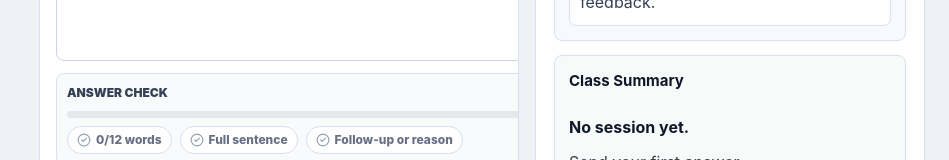
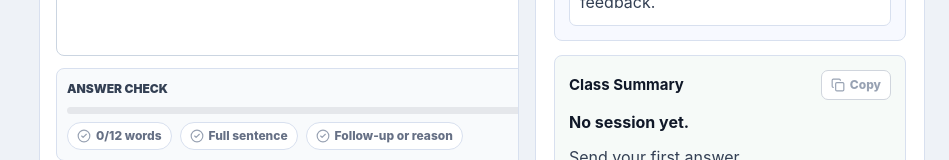
Before and after one commit to DAIYANGMEI/speakpilot, a React (Vite) app: page / in a window 1280 px wide. Shown: the part 2078-2238 px from the top of the page, without its empty margins (331-1280 px from the left). Built offline with nearby package versions, Linux system fonts and the light colour scheme; no server answers.

Commit message:
Add session summary copy

```diff
--- a/src/App.css
+++ b/src/App.css
@@ -951,6 +951,38 @@ textarea:focus {
   gap: 10px;
 }
 
+.summary-heading {
+  align-items: center;
+  display: flex;
+  gap: 10px;
+  justify-content: space-between;
+}
+
+.summary-heading h3 {
+  margin-bottom: 0;
+}
+
+.summary-heading button {
+  align-items: center;
+  background: #ffffff;
+  border: 1px solid #76c7b7;
+  border-radius: 7px;
+  color: #0f766e;
+  cursor: pointer;
+  display: inline-flex;
+  font-size: 12px;
+  font-weight: 800;
+  gap: 5px;
+  min-height: 30px;
+  padding: 0 9px;
+}
+
+.summary-heading button:disabled {
+  border-color: #d0d5dd;
+  color: #98a2b3;
+  cursor: not-allowed;
+}
+
 .summary-box strong {
   color: #101828;
 }
--- a/src/App.tsx
+++ b/src/App.tsx
@@ -4,6 +4,7 @@ import {
   Brain,
   CalendarDays,
   CheckCircle2,
+  Copy,
   Gauge,
   Loader2,
   MessageSquareText,
@@ -23,6 +24,7 @@ import heroImage from './assets/hero.png'
 import './App.css'
 
 type ApiStatus = 'checking' | 'ready' | 'error'
+type CopyStatus = 'idle' | 'copied' | 'error'
 type PracticeMode = 'scenario' | 'freeTalk' | 'grammar' | 'plan' | 'vocabulary'
 type LearnerLevel = 'A1' | 'A2' | 'B1' | 'B2' | 'C1'
 
@@ -355,6 +357,25 @@ function createReadinessItems(text: string, mode: PracticeMode, targetWords: num
   ]
 }
 
+function createSummaryText(feedback: CoachFeedback, modeTitle: string) {
+  return [
+    `SpeakPilot practice summary`,
+    `Mode: ${modeTitle}`,
+    `Score: ${feedback.score}`,
+    `Level: ${feedback.level}`,
+    `Focus: ${feedback.focusArea}`,
+    '',
+    `Better version:`,
+    feedback.suggestedRewrite,
+    '',
+    `Next step:`,
+    feedback.sessionSummary.nextStep,
+    '',
+    `Homework:`,
+    ...feedback.sessionSummary.homework.map((item, index) => `${index + 1}. ${item}`),
+  ].join('\n')
+}
+
 function getSweetVoiceScore(voice: SpeechSynthesisVoice) {
   const name = voice.name.toLowerCase()
   const lang = voice.lang.toLowerCase()
@@ -469,6 +490,7 @@ function App() {
   const [isSubmitting, setIsSubmitting] = useState(false)
   const [isListening, setIsListening] = useState(false)
   const [autoSpeak, setAutoSpeak] = useState(true)
+  const [copyStatus, setCopyStatus] = useState<CopyStatus>('idle')
   const [availableVoices, setAvailableVoices] = useState<SpeechSynthesisVoice[]>(() =>
     'speechSynthesis' in window ? window.speechSynthesis.getVoices() : [],
   )
@@ -505,6 +527,8 @@ function App() {
   const draftReadinessScore = Math.round(
     (draftReadinessItems.filter((item) => item.complete).length / draftReadinessItems.length) * 100,
   )
+  const currentSessionTitle = currentMode.id === 'scenario' ? currentScenario.title : currentMode.title
+  const canCopySummary = feedback.score > 0 && copyStatus !== 'copied'
 
   useEffect(() => {
     const controller = new AbortController()
@@ -619,6 +643,7 @@ function App() {
       }
 
       setFeedback(enrichedFeedback)
+      setCopyStatus('idle')
       setPracticeHistory((currentHistory) =>
         [
           {
@@ -744,6 +769,7 @@ function App() {
   function resetPractice() {
     setMessages(createInitialMessages(currentMode, currentScenario))
     setFeedback(initialFeedback)
+    setCopyStatus('idle')
     setDraft('')
     window.speechSynthesis?.cancel()
     stopListening()
@@ -753,6 +779,7 @@ function App() {
     setSelectedMode(mode.id)
     setMessages(createInitialMessages(mode, currentScenario))
     setFeedback(initialFeedback)
+    setCopyStatus('idle')
     setDraft('')
     window.speechSynthesis?.cancel()
     stopListening()
@@ -762,9 +789,23 @@ function App() {
     setSelectedScenarioId(scenario.id)
     setMessages(createInitialMessages(currentMode, scenario))
     setFeedback(initialFeedback)
+    setCopyStatus('idle')
     setDraft('')
     window.speechSynthesis?.cancel()
     stopListening()
+  }
+
+  async function copySessionSummary() {
+    if (feedback.score <= 0) {
+      return
+    }
+
+    try {
+      await navigator.clipboard.writeText(createSummaryText(feedback, currentSessionTitle))
+      setCopyStatus('copied')
+    } catch {
+      setCopyStatus('error')
+    }
   }
 
   return (
@@ -1159,7 +1200,24 @@ function App() {
           </section>
 
           <section className="summary-box">
-            <h3>Class Summary</h3>
+            <div className="summary-heading">
+              <h3>Class Summary</h3>
+              <button
+                disabled={!canCopySummary}
+                onClick={copySessionSummary}
+                title="复制本轮总结"
+                type="button"
+              >
+                {copyStatus === 'copied' ? <CheckCircle2 size={14} /> : <Copy size={14} />}
+                <span>
+                  {copyStatus === 'copied'
+                    ? 'Copied'
+                    : copyStatus === 'error'
+                      ? 'Retry'
+                      : 'Copy'}
+                </span>
+              </button>
+            </div>
             <strong>{feedback.sessionSummary.headline}</strong>
             <p>{feedback.sessionSummary.nextStep}</p>
             <ul>
```
Also changed, not shown: 1 other file (tests, documents, lock files or other folders).
